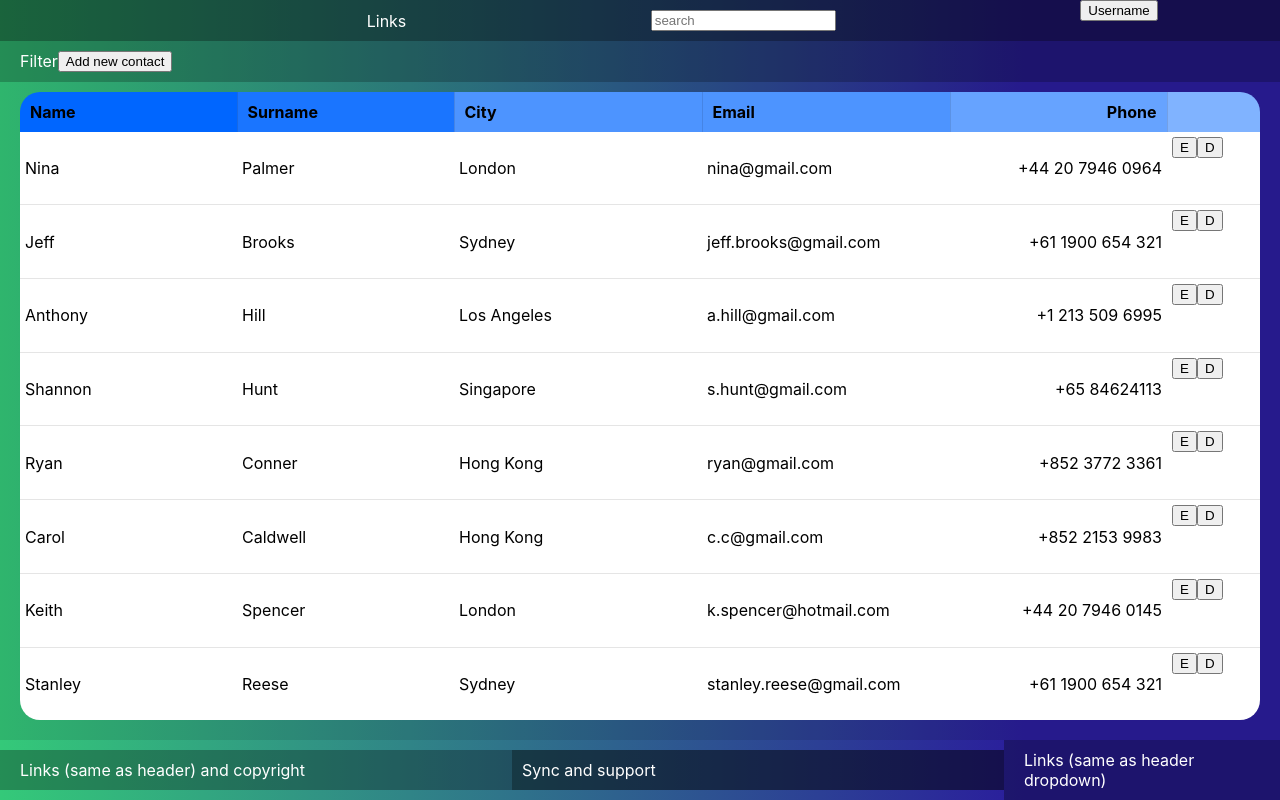
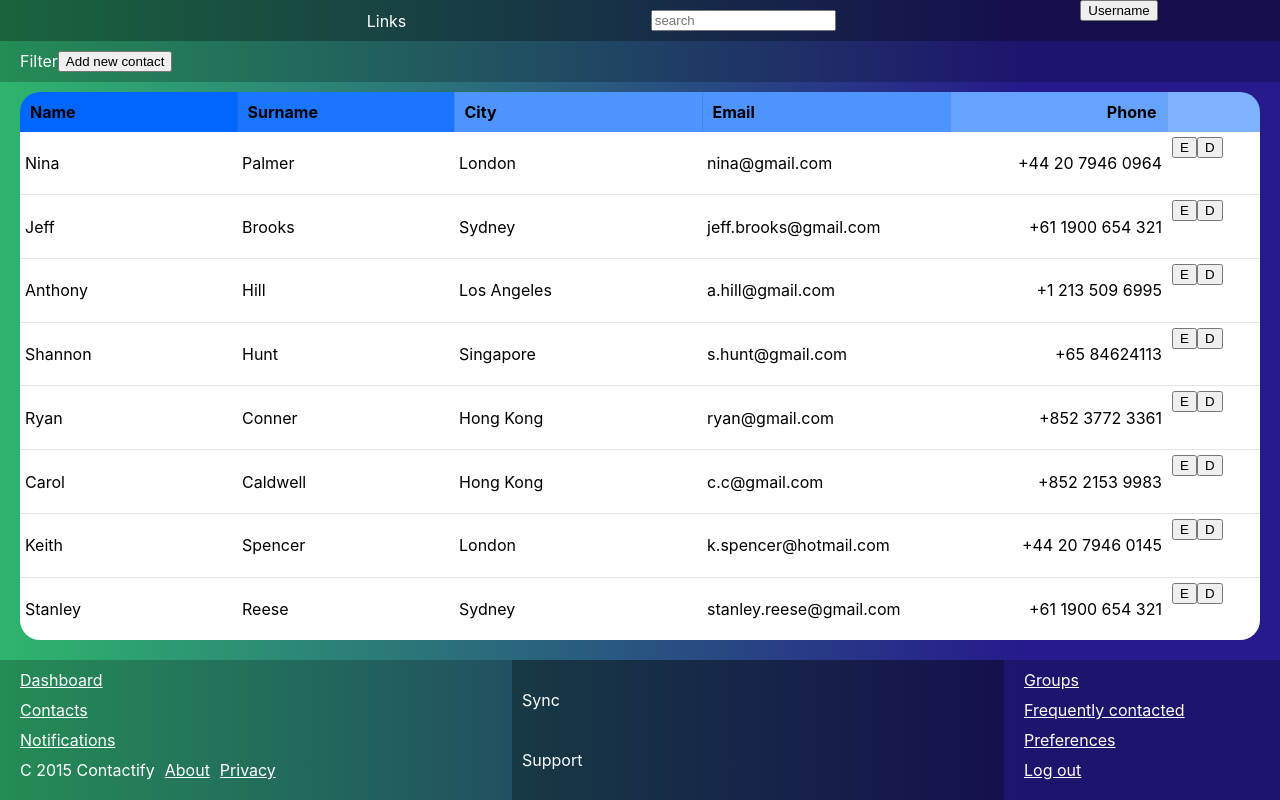
Before and after one commit to krkakrka/metasite-contactify, a React (Create React App) app: page / in a window 1280 px wide. Built offline with nearby package versions, Linux system fonts and the light colour scheme.

Commit message:
Footer links

```diff
--- a/src/components/App/App.js
+++ b/src/components/App/App.js
@@ -3,12 +3,24 @@ import { Header, Contacts, Footer } from '../';
 import CONTACTS_DATA from './contacts.json';
 import './App.css';
 
+const MAIN_LINKS = [
+  { label: 'Dashboard', href: '#dashboard' },
+  { label: 'Contacts', href: '#contacts' },
+  { label: 'Notifications', href: '#notifications' },
+];
+const OTHER_LINKS = [
+  { label: 'Groups', href: '#groups' },
+  { label: 'Frequently contacted', href: '#frequently-contacted' },
+  { label: 'Preferences', href: '#preferences' },
+  { label: 'Log out', href: '#logout' },
+];
+
 function App() {
   return (
     <div className="App">
-      <Header />
+      <Header mainLinks={MAIN_LINKS} dropdownLinks={OTHER_LINKS} />
       <Contacts contacts={CONTACTS_DATA} />
-      <Footer />
+      <Footer mainLinks={MAIN_LINKS} otherLinks={OTHER_LINKS} />
     </div>
   );
 }
--- a/src/components/Footer/Footer.css
+++ b/src/components/Footer/Footer.css
@@ -1,7 +1,11 @@
 .Footer {
   display: flex;
-  align-items: center;
+  align-items: stretch;
   justify-content: space-between;
+  color: white;
+}
+
+.Footer a:link, .Footer a:visited {
   color: white;
 }
 
@@ -9,16 +13,37 @@
   flex-basis: 40%;
   padding: 10px 20px;
   background-color: rgba(1,1,1,0.3);
+  display: flex;
+  flex-direction: column;
 }
 
 .Footer-middle {
   flex-basis: 40%;
   padding: 10px;
   background-color: rgba(1,1,1,0.5);
+  display: flex;
+  flex-direction: column;
+  justify-content: space-between;
 }
 
 .Footer-right {
   flex-basis: 20%;
   padding: 10px 20px;
   background-color: rgba(1,1,1,0.3);
+  display: flex;
+  flex-direction: column;
 }
+
+.Footer-left > *, .Footer-right > * {
+  margin-bottom: 10px;
+}
+
+.Footer-left .copyright > * {
+  margin-right: 10px;
+}
+
+.Footer-middle .sync, .Footer-middle .support {
+  flex-grow: 1;
+  display: flex;
+  align-items: center;
+}
--- a/src/components/Footer/Footer.js
+++ b/src/components/Footer/Footer.js
@@ -1,17 +1,27 @@
 import React from 'react';
 import './Footer.css';
 
-function Footer() {
+function Footer({ mainLinks, otherLinks }) {
   return (
     <div className="Footer">
       <div className="Footer-left">
-        Links (same as header) and copyright
+        {mainLinks.map(link => (
+          <a href={link.href} key={link.label+link.href}>{link.label}</a>
+        ))}
+        <div className="copyright">
+          <span>C 2015 Contactify</span>
+          <a href="#about">About</a>
+          <a href="#privacy">Privacy</a>
+        </div>
       </div>
       <div className="Footer-middle">
-        Sync and support
+        <div className="sync">Sync</div>
+        <div className="support">Support</div>
       </div>
       <div className="Footer-right">
-        Links (same as header dropdown)
+        {otherLinks.map(link => (
+          <a href={link.href} key={link.label+link.href}>{link.label}</a>
+        ))}
       </div>
     </div>
   );
```
